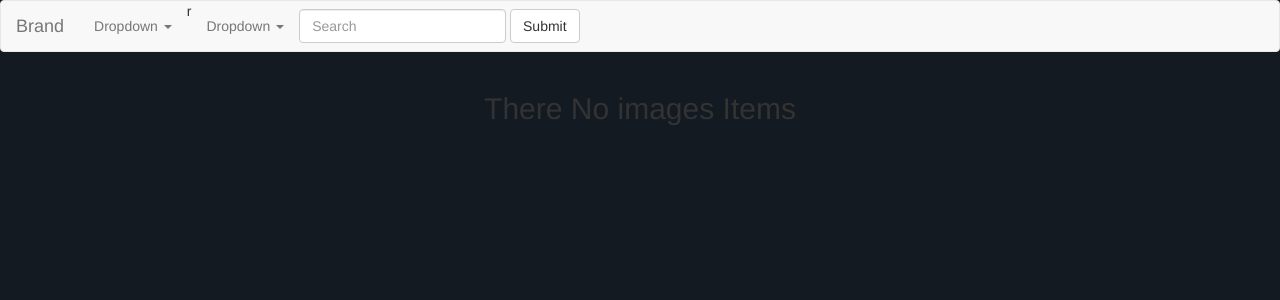
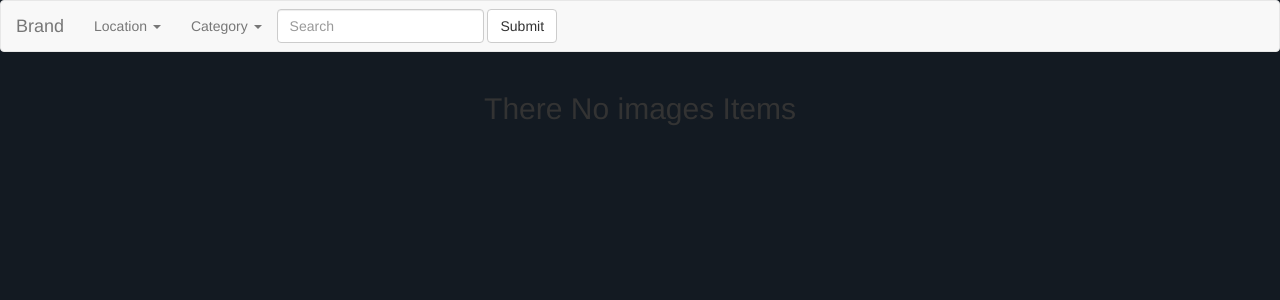
Before and after one commit to mutheud/gallery, a Django app: template images/templates/location.html in a window 1280 px wide. Shown: the top 300 px of the page. Run offline with Django 3.2, Linux system fonts and the light colour scheme; the template is opened without the code that fills it, so the values that code supplies are empty; parts of the project's set-up code (start-up, migrations or seed data) failed here and were passed over; some libraries are stand-ins or nearby versions.

Commit message:
changed dropdown to location and category

```diff
--- a/images/templates/navbar.html
+++ b/images/templates/navbar.html
@@ -17,7 +17,7 @@
                     <span class="icon-bar"></span>
                     <span class="icon-bar"></span>
                 </button>
-                <a class="navbar-brand" href="#">Brand</a>
+                <a class="navbar-brand" href="/">Brand</a>
             </div>
 
             <!-- Collect the nav links, forms, and other content for toggling -->
@@ -25,30 +25,30 @@
                 <ul class="nav navbar-nav">
                     <li class="dropdown">
                         <a href="#" class="dropdown-toggle" data-toggle="dropdown" role="button" aria-haspopup="true"
-                            aria-expanded="false">Dropdown <span class="caret"></span></a>
+                            aria-expanded="false">Location <span class="caret"></span></a>
                         <ul class="dropdown-menu">
                             <li><a href="{% url 'location' 'U.S.A' %}">U.S.A</a></li>
                             <li><a href="{% url 'location' 'England' %}">England</a></li>
                             <li><a href="{% url 'location' 'South Africa' %}">South Africa</a></li>
                             <li><a href="{% url 'location' 'Germany'%}">Germany</a></li>
                         </ul>
-                    </li>r
+                    </li>
                     <ul class="nav navbar-nav navbar-right">
                         <li class="dropdown">
-                            <a href="#" class="dropdown-toggle" data-toggle="dropdown" role="button" aria-haspopup="true" aria-expanded="false">Dropdown
+                            <a href="#" class="dropdown-toggle" data-toggle="dropdown" role="button" aria-haspopup="true" aria-expanded="false">Category
                                 <span class="caret"></span></a>
                             <ul class="dropdown-menu">
-                                <li><a href="">Sports</a></li>
-                                <li><a href="#">Food</a></li>
-                                <li><a href="#">Technology</a></li>
+                                <li><a href="{% url 'category' 'Sports' %}">Sports</a></li>
+                                <li><a href="{% url 'category' 'Food' %}">Food</a></li>
+                                <li><a href="{% url 'category' 'Technology' %}">Technology</a></li>
 
                             </ul>
                         </li>
                     </ul>
                 </ul>
-                <form class="navbar-form navbar-left">
+                <form class="navbar-form navbar-left" role="search" action="{% url 'search_image' %}">
                     <div class="form-group">
-                        <input type="text" class="form-control" placeholder="Search">
+                        <input type="text" class="form-control" placeholder="Search" name='image'>
                     </div>
                     <button type="submit" class="btn btn-default">Submit</button>
                 </form>
```
